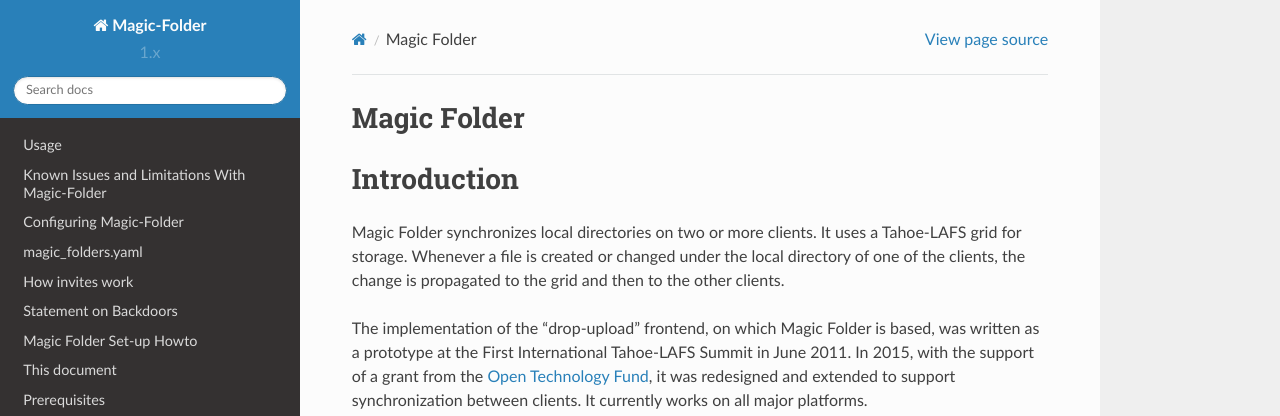
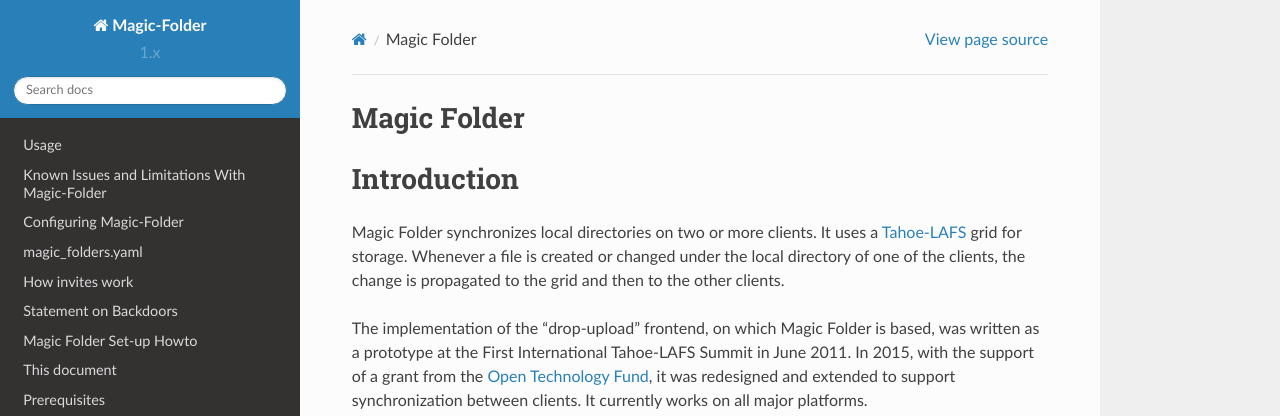
Before and after one commit to tahoe-lafs/magic-folder, a Sphinx documentation site: the page built from docs/index.rst, in a window 1280 px wide and 900 px high. Shown: the top 416 px of the window. Built offline with Sphinx 7.4.7 and the Read the Docs theme 2.0.0, drawn with Linux system fonts in a browser that asks for light colours.

Commit message:
Add link to Tahoe-LAFS website

```diff
--- a/docs/index.rst
+++ b/docs/index.rst
@@ -10,9 +10,9 @@
 ============
 
 Magic Folder synchronizes local directories on two or more clients.
-It uses a Tahoe-LAFS grid for storage.  Whenever a file is created or
-changed under the local directory of one of the clients, the change is
-propagated to the grid and then to the other clients.
+It uses a `Tahoe-LAFS`_ grid for storage.  Whenever a file is created
+or changed under the local directory of one of the clients, the change
+is propagated to the grid and then to the other clients.
 
 The implementation of the "drop-upload" frontend, on which Magic
 Folder is based, was written as a prototype at the First International
```
Also changed, not shown: other parts of docs/index.rst (+1 -1 lines).
